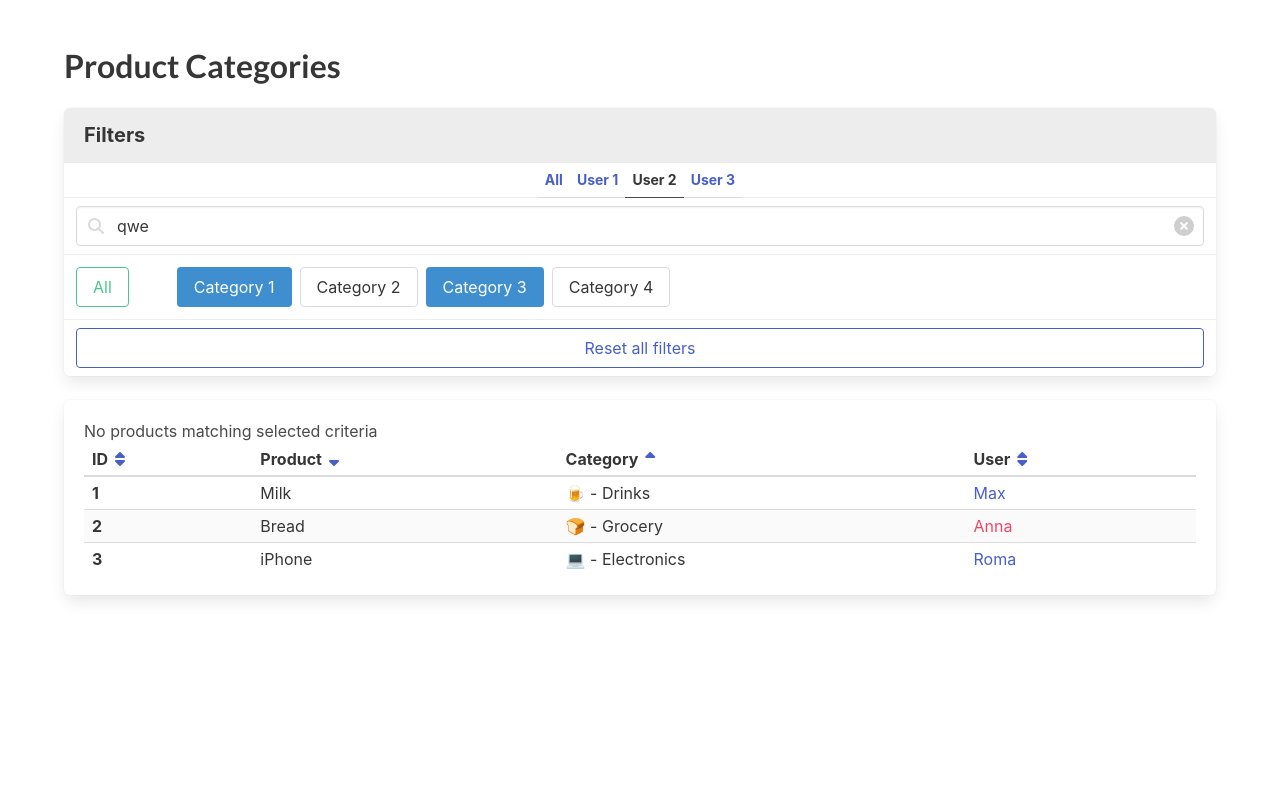
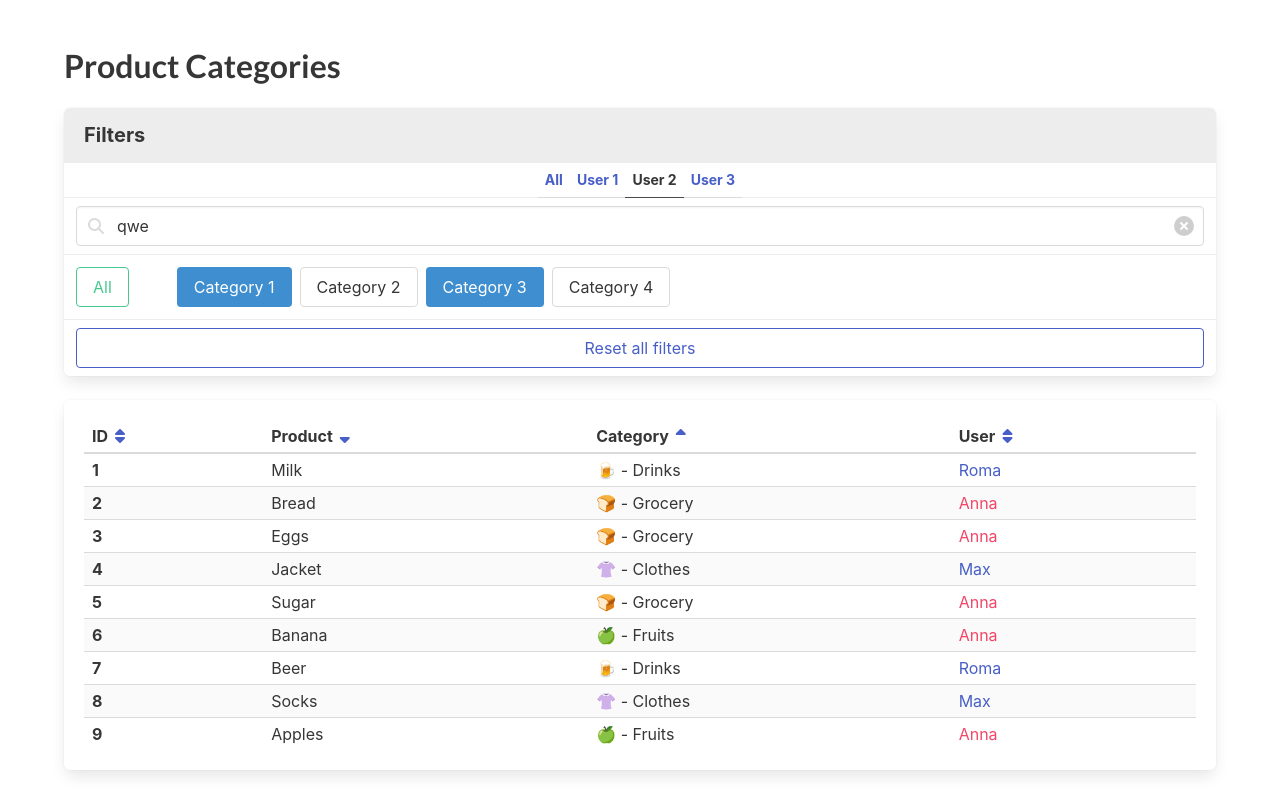
Before and after one commit to OleksiiKnihin/react-product-categories-practice, a React (Create React App) app: page / in a window 1280 px wide. Built offline with nearby package versions, Linux system fonts and the light colour scheme.

Commit message:
1) render products

```diff
--- a/src/App.jsx
+++ b/src/App.jsx
@@ -2,16 +2,28 @@
 import React from 'react';
 import './App.scss';
 
-// import usersFromServer from './api/users';
-// import categoriesFromServer from './api/categories';
-// import productsFromServer from './api/products';
+import usersFromServer from './api/users';
+import categoriesFromServer from './api/categories';
+import productsFromServer from './api/products';
 
-// const products = productsFromServer.map((product) => {
-//   const category = null; // find by product.categoryId
-//   const user = null; // find by category.ownerId
+const products = productsFromServer.map(product => {
+  const category = getCategoryById(product.categoryId); // find by product.categoryId
+  const user = getUserById(category.ownerId); // find by category.ownerId
 
-//   return null;
-// });
+  return {
+    ...product,
+    category,
+    user,
+  };
+});
+
+function getCategoryById(categoryId) {
+  return categoriesFromServer.find(category => category.id === categoryId);
+}
+
+function getUserById(userId) {
+  return usersFromServer.find(user => user.id === userId);
+}
 
 export const App = () => (
   <div className="section">
@@ -23,32 +35,19 @@ export const App = () => (
           <p className="panel-heading">Filters</p>
 
           <p className="panel-tabs has-text-weight-bold">
-            <a
-              data-cy="FilterAllUsers"
-              href="#/"
-            >
+            <a data-cy="FilterAllUsers" href="#/">
               All
             </a>
 
-            <a
-              data-cy="FilterUser"
-              href="#/"
-            >
+            <a data-cy="FilterUser" href="#/">
               User 1
             </a>
 
-            <a
-              data-cy="FilterUser"
-              href="#/"
-              className="is-active"
-            >
+            <a data-cy="FilterUser" href="#/" className="is-active">
               User 2
             </a>
 
-            <a
-              data-cy="FilterUser"
-              href="#/"
-            >
+            <a data-cy="FilterUser" href="#/">
               User 3
             </a>
           </p>
@@ -95,11 +94,7 @@ export const App = () => (
               Category 1
             </a>
 
-            <a
-              data-cy="Category"
-              className="button mr-2 my-1"
-              href="#/"
-            >
+            <a data-cy="Category" className="button mr-2 my-1" href="#/">
               Category 2
             </a>
 
@@ -110,11 +105,7 @@ export const App = () => (
             >
               Category 3
             </a>
-            <a
-              data-cy="Category"
-              className="button mr-2 my-1"
-              href="#/"
-            >
+            <a data-cy="Category" className="button mr-2 my-1" href="#/">
               Category 4
             </a>
           </div>
@@ -132,10 +123,11 @@ export const App = () => (
       </div>
 
       <div className="box table-container">
+        {products.length === 0 ? (
           <p data-cy="NoMatchingMessage">
             No products matching selected criteria
           </p>
-
+        ) : (
           <table
             data-cy="ProductTable"
             className="table is-striped is-narrow is-fullwidth"
@@ -145,7 +137,6 @@ export const App = () => (
                 <th>
                   <span className="is-flex is-flex-wrap-nowrap">
                     ID
-
                     <a href="#/">
                       <span className="icon">
                         <i data-cy="SortIcon" className="fas fa-sort" />
@@ -157,7 +148,6 @@ export const App = () => (
                 <th>
                   <span className="is-flex is-flex-wrap-nowrap">
                     Product
-
                     <a href="#/">
                       <span className="icon">
                         <i data-cy="SortIcon" className="fas fa-sort-down" />
@@ -169,7 +159,6 @@ export const App = () => (
                 <th>
                   <span className="is-flex is-flex-wrap-nowrap">
                     Category
-
                     <a href="#/">
                       <span className="icon">
                         <i data-cy="SortIcon" className="fas fa-sort-up" />
@@ -181,7 +170,6 @@ export const App = () => (
                 <th>
                   <span className="is-flex is-flex-wrap-nowrap">
                     User
-
                     <a href="#/">
                       <span className="icon">
                         <i data-cy="SortIcon" className="fas fa-sort" />
@@ -193,7 +181,30 @@ export const App = () => (
             </thead>
 
             <tbody>
-            <tr data-cy="Product">
+              {products.map(product => (
+                <tr data-cy="Product" key={product.id}>
+                  <td className="has-text-weight-bold" data-cy="ProductId">
+                    {product.id}
+                  </td>
+
+                  <td data-cy="ProductName">{product.name}</td>
+                  <td data-cy="ProductCategory">
+                    {product.category.icon} - {product.category.title}
+                  </td>
+
+                  <td
+                    data-cy="ProductUser"
+                    className={
+                      product.user.sex === 'm'
+                        ? 'has-text-link'
+                        : 'has-text-danger'
+                    }
+                  >
+                    {product.user.name}
+                  </td>
+                </tr>
+              ))}
+              {/* <tr data-cy="Product">
                 <td className="has-text-weight-bold" data-cy="ProductId">
                   1
                 </td>
@@ -201,10 +212,7 @@ export const App = () => (
                 <td data-cy="ProductName">Milk</td>
                 <td data-cy="ProductCategory">🍺 - Drinks</td>
 
-              <td
-                data-cy="ProductUser"
-                className="has-text-link"
-              >
+                <td data-cy="ProductUser" className="has-text-link">
                   Max
                 </td>
               </tr>
@@ -217,10 +225,7 @@ export const App = () => (
                 <td data-cy="ProductName">Bread</td>
                 <td data-cy="ProductCategory">🍞 - Grocery</td>
 
-              <td
-                data-cy="ProductUser"
-                className="has-text-danger"
-              >
+                <td data-cy="ProductUser" className="has-text-danger">
                   Anna
                 </td>
               </tr>
@@ -233,15 +238,13 @@ export const App = () => (
                 <td data-cy="ProductName">iPhone</td>
                 <td data-cy="ProductCategory">💻 - Electronics</td>
 
-              <td
-                data-cy="ProductUser"
-                className="has-text-link"
-              >
+                <td data-cy="ProductUser" className="has-text-link">
                   Roma
                 </td>
-            </tr>
+              </tr> */}
             </tbody>
           </table>
+        )}
       </div>
     </div>
   </div>
```
Lines whose indentation alone changed are shown as unchanged.
